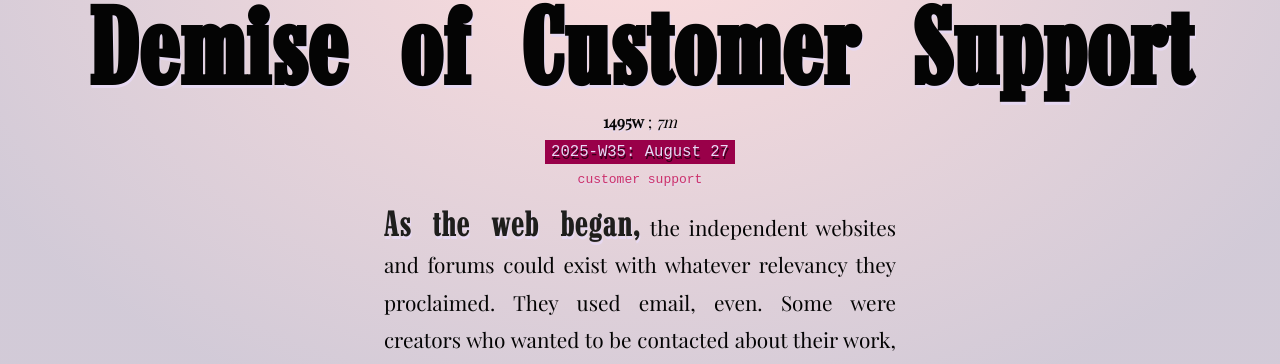
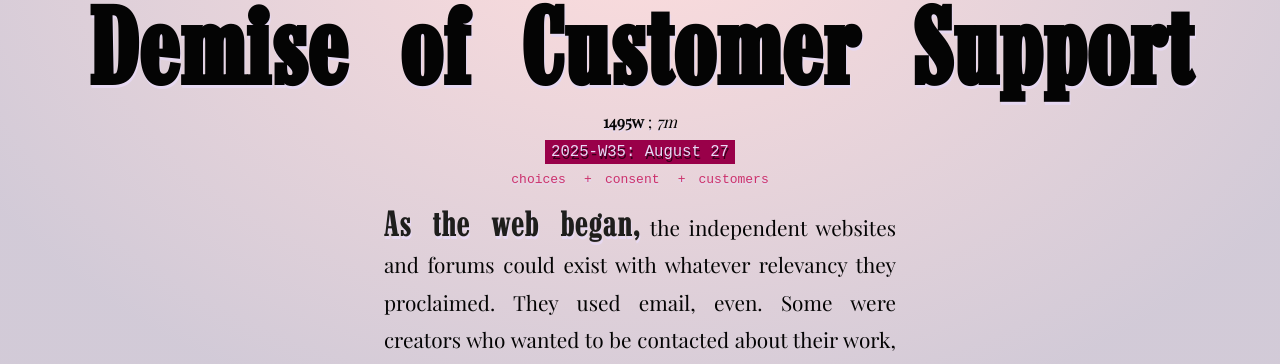
Before and after one commit to tiliv/antibody, a Jekyll site: the page built from docs/journal/autumn-ryan-Customer-Support/index.md, in a window 1280 px wide and 900 px high, scrolled down 422 px. Shown: the part 88-452 px from the top of the window. Built offline with Jekyll 4.4.1, drawn with Linux system fonts in a browser that asks for light colours.

Commit message:
Update tags

```diff
--- a/docs/journal/autumn-ryan-Customer-Support/index.md
+++ b/docs/journal/autumn-ryan-Customer-Support/index.md
@@ -6,7 +6,7 @@ author: Autumn Ryan
 author_email: autumn@discoverywritten.com
 
 contact_subject: "Customer Support"
-tags: [customer support]
+tags: [choices, consent, customers]
 
 layout: journal
 public: true
```
